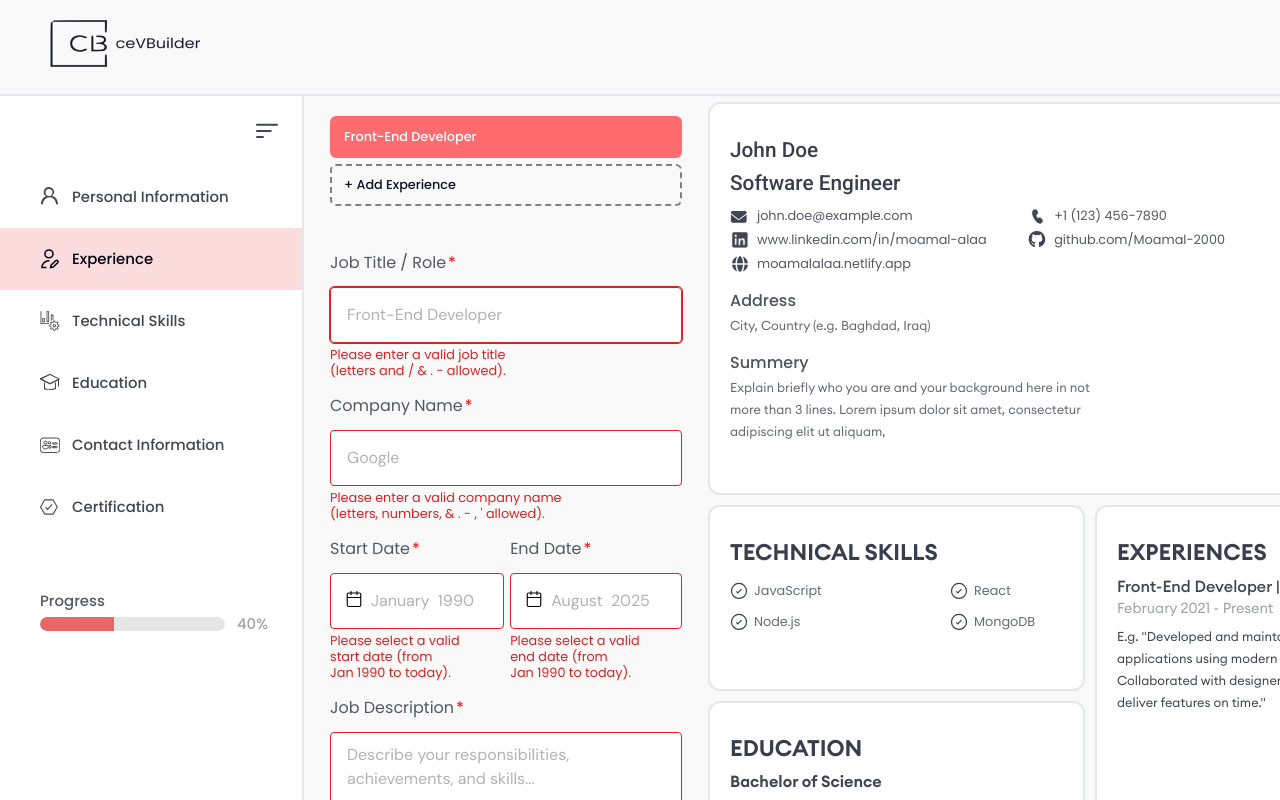
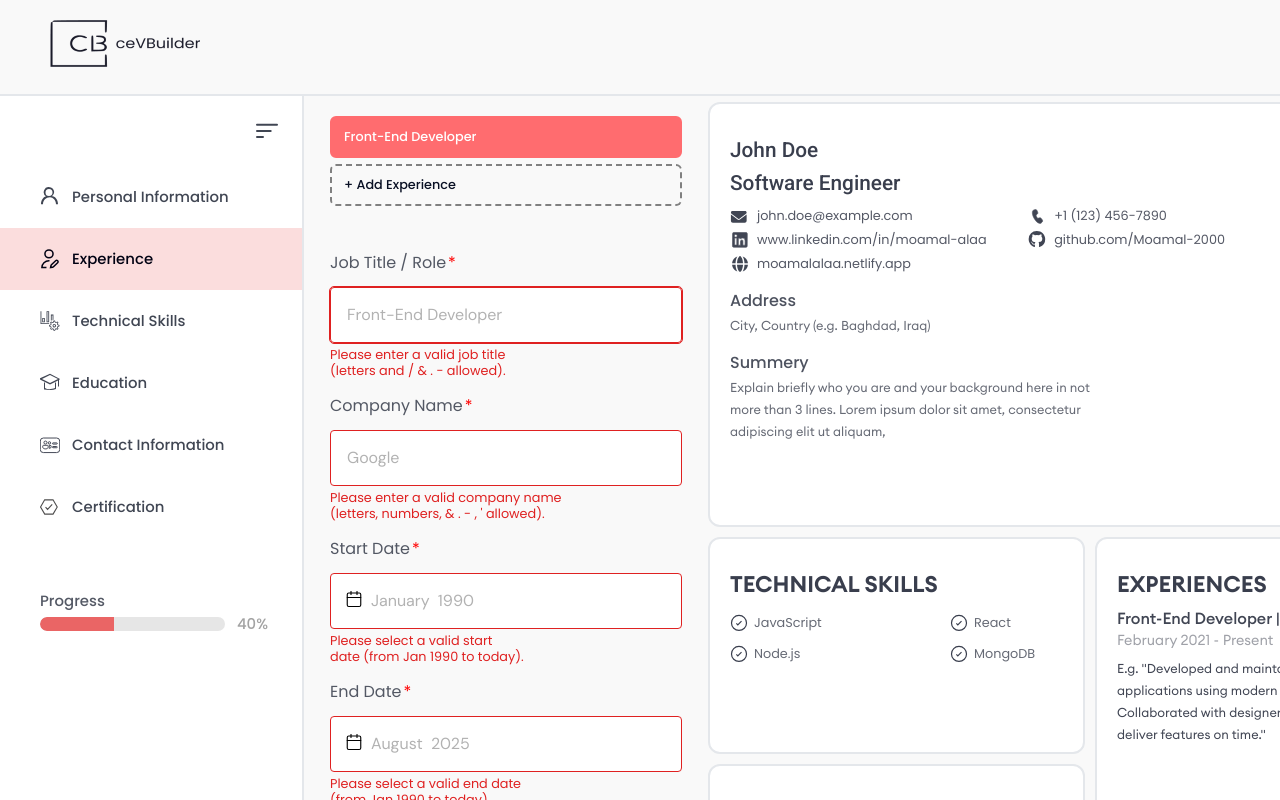
Before and after one commit to Moamal-2000/resume-builder, a Next.js app: page /builder/experience in a window 1280 px wide. Shown: the top 800 px of the page. Built offline with nearby package versions, Linux system fonts and the light colour scheme.

Commit message:
update(forms): display each date field on its own line with full width

```diff
--- a/src/functions/helper.js
+++ b/src/functions/helper.js
@@ -34,7 +34,8 @@ export function hasFormFilled({ formGroupKey, formsStore }) {
 export function getJobExperienceProps([
   titleInput,
   companyInput,
-  [startDateInput, endDateInput],
+  startDateInput,
+  endDateInput,
   descriptionInput,
 ]) {
   const title = getInputValueOrFallback(titleInput);
--- a/src/stores/forms.store/states.js
+++ b/src/stores/forms.store/states.js
@@ -81,7 +81,6 @@ export const experienceInputs = [
       "Please enter a valid company name (letters, numbers, & . - , ' allowed).",
     id: 2,
   },
-  [
   {
     label: "Start Date",
     name: "startDate",
@@ -106,11 +105,9 @@ export const experienceInputs = [
     required: true,
     hasValidValue: false,
     disabled: false,
-      warningMessage:
-        "Please select a valid end date (from Jan 1990 to today).",
+    warningMessage: "Please select a valid end date (from Jan 1990 to today).",
     id: 4,
   },
-  ],
   {
     label: "Job Description",
     name: "description",
--- a/src/styles/lib/_datePicker.scss
+++ b/src/styles/lib/_datePicker.scss
@@ -46,6 +46,10 @@
   user-select: none !important;
 }
 
+.react-datepicker-wrapper {
+  width: 100%;
+}
+
 .react-datepicker__input-container>svg {
   position: absolute;
   left: 15px;
```
Lines whose indentation alone changed are shown as unchanged.
